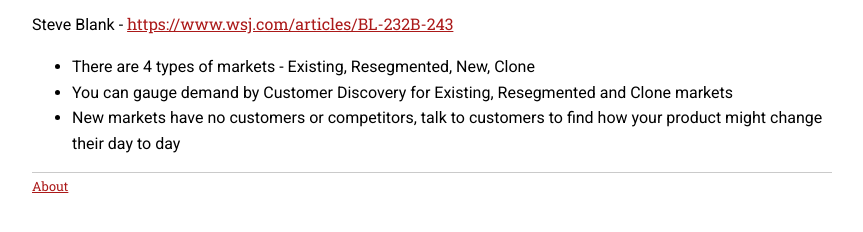
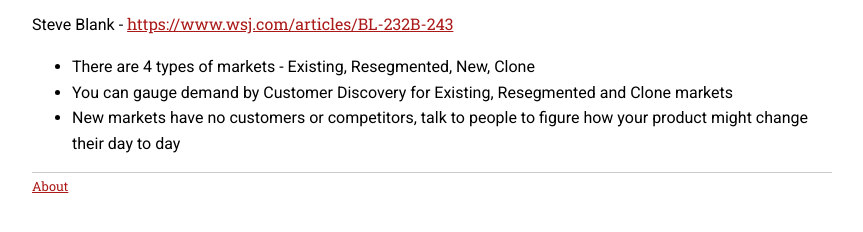
Before and after one commit to sautee/sautee.github.io, a Jekyll site: the page built from pages/fieldnotes.md, in a window 1280 px wide. Shown: the part 218-450 px from the top of the page, without its empty margins (208-1071 px from the left). Built offline with Jekyll 4.4.1, drawn with Linux system fonts in a browser that asks for light colours.

Commit message:
Update fieldnotes.md

```diff
--- a/pages/fieldnotes.md
+++ b/pages/fieldnotes.md
@@ -9,4 +9,4 @@ Steve Blank - <https://www.wsj.com/articles/BL-232B-243>
 
 - There are 4 types of markets - Existing, Resegmented, New, Clone
 - You can gauge demand by Customer Discovery for Existing, Resegmented and Clone markets
-- New markets have no customers or competitors, talk to customers to find how your product might change their day to day
+- New markets have no customers or competitors, talk to people to figure how your product might change their day to day
```
